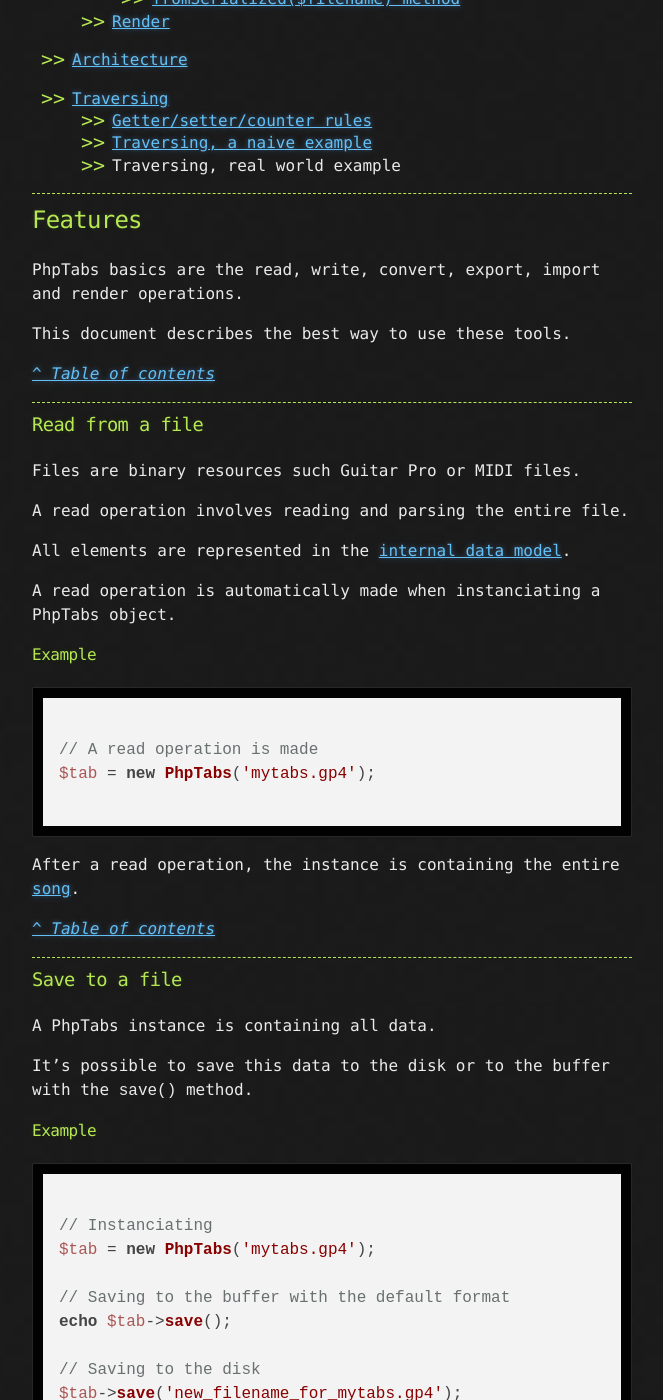
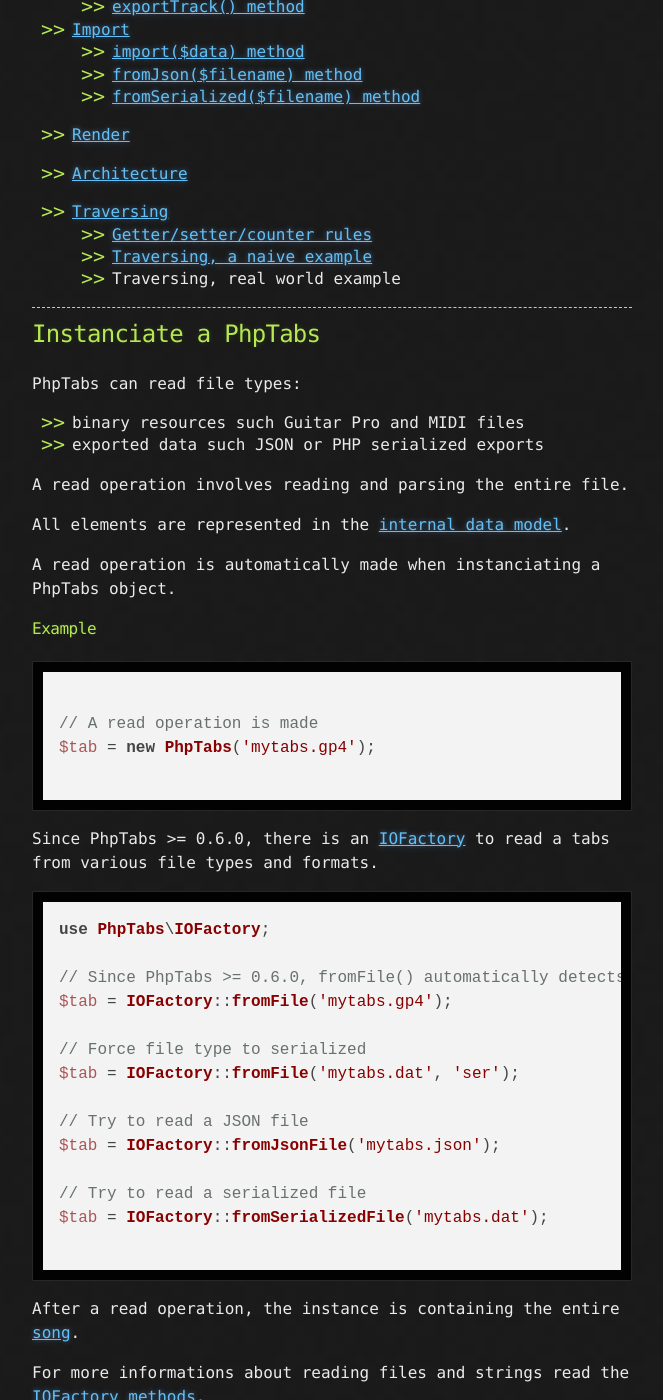
Before and after one commit to stdtabs/stdtabs.github.io, a Jekyll site: the page built from docs/basics.md, in a window 1280 px wide and 1400 px high, scrolled down 592 px. Shown: the whole window, without its empty margins (308-971 px from the left). Built offline with Jekyll 4.4.1, drawn with Linux system fonts in a browser that asks for light colours; nearby versions of some CDN libraries; some of the changed text lies outside the part shown.

Commit message:
Add docs for IOFactory

````diff
--- a/docs/basics.md
+++ b/docs/basics.md
@@ -7,20 +7,24 @@
 
 # PhpTabs basics
 
+PhpTabs basics are the read, write, convert, export, import and render operations.
+
+This document describes the best ways to use these tools.
+
 ## Table of contents
 
-- [Features](#features)
-  - [Read from a file](#read-from-a-file)
-  - [Save to a file](#save-to-a-file)
-  - [Convert](#convert)
-  - [Export](#export-data)
-    - [export() method](#exportformat)
-    - [exportTrack() method](#exporttracktrackindex-format)
-  - [Import](#import-data)
-    - [import($data) method](#importdata-method)
-    - [fromJson($filename) method](#fromjsonfilename-method)
-    - [fromSerialized($filename) method](#fromserializedfilename-method)
-  - [Render](#render)
+- [Instanciate a PhpTabs](#instanciate-a-phptabs)
+
+- [Save to a file](#save-to-a-file)
+- [Convert](#convert)
+- [Export](#export-data)
+  - [export() method](#exportformat)
+  - [exportTrack() method](#exporttracktrackindex-format)
+- [Import](#import-data)
+  - [import($data) method](#importdata-method)
+  - [fromJson($filename) method](#fromjsonfilename-method)
+  - [fromSerialized($filename) method](#fromserializedfilename-method)
+- [Render](#render)
 
 - [Architecture](#architecture)
 
@@ -31,19 +35,12 @@
 
 ------------------------------------------------------------------------
 
-## Features
+## Instanciate a PhpTabs
 
-PhpTabs basics are the read, write, convert, export, import and render operations.
+PhpTabs can read file types:
 
-This document describes the best way to use these tools.
-
-[_^ Table of contents_]({{ page.permalink }}#top)
-
-------------------------------------------------------------------------
-
-### Read from a file
-
-Files are binary resources such Guitar Pro or MIDI files.
+- binary resources such Guitar Pro and MIDI files
+- exported data such JSON or PHP serialized exports
 
 A read operation involves reading and parsing the entire file.
 
@@ -60,13 +57,40 @@
 
 ```
 
+Since PhpTabs >= 0.6.0, there is an [IOFactory](iofactory.html#top) to
+read a tabs from various file types and formats.
+
+
+```php
+use PhpTabs\IOFactory;
+
+// Since PhpTabs >= 0.6.0, fromFile() automatically detects file types
+$tab = IOFactory::fromFile('mytabs.gp4');
+
+// Force file type to serialized
+$tab = IOFactory::fromFile('mytabs.dat', 'ser');
+
+// Try to read a JSON file
+$tab = IOFactory::fromJsonFile('mytabs.json');
+
+// Try to read a serialized file
+$tab = IOFactory::fromSerializedFile('mytabs.dat');
+
+```
+
 After a read operation, the instance is containing the entire [song](music-song.html#top).
+
+For more informations about reading files and strings
+read the [IOFactory methods](iofactory.html).
+
 
 [_^ Table of contents_]({{ page.permalink }}#top)
 
 ------------------------------------------------------------------------
 
-### Save to a file
+
+
+## Save to a file
 
 A PhpTabs instance is containing all data.
 
````
Also changed, not shown: docs/iofactory.md (added, +240 -0 lines).
